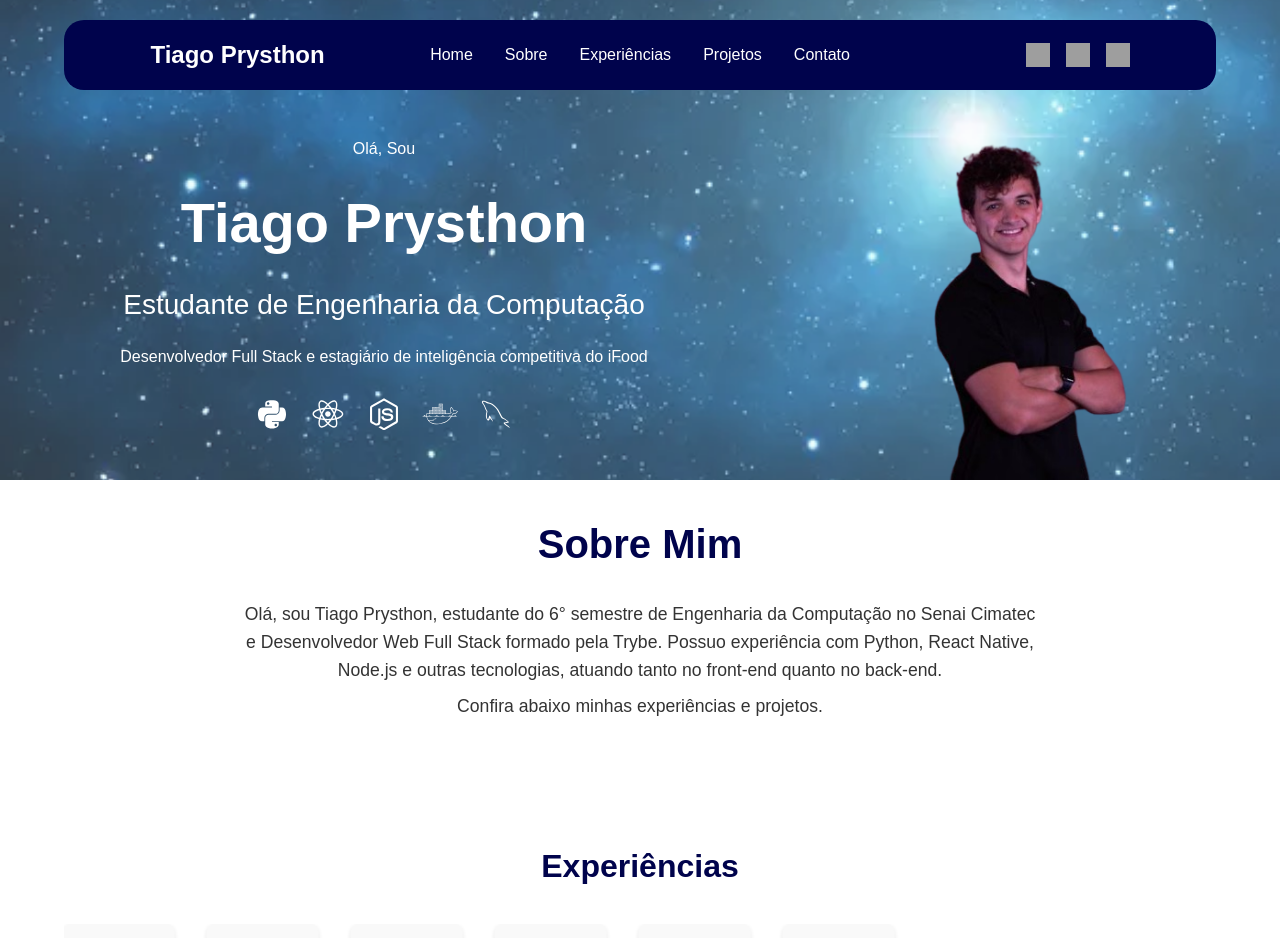
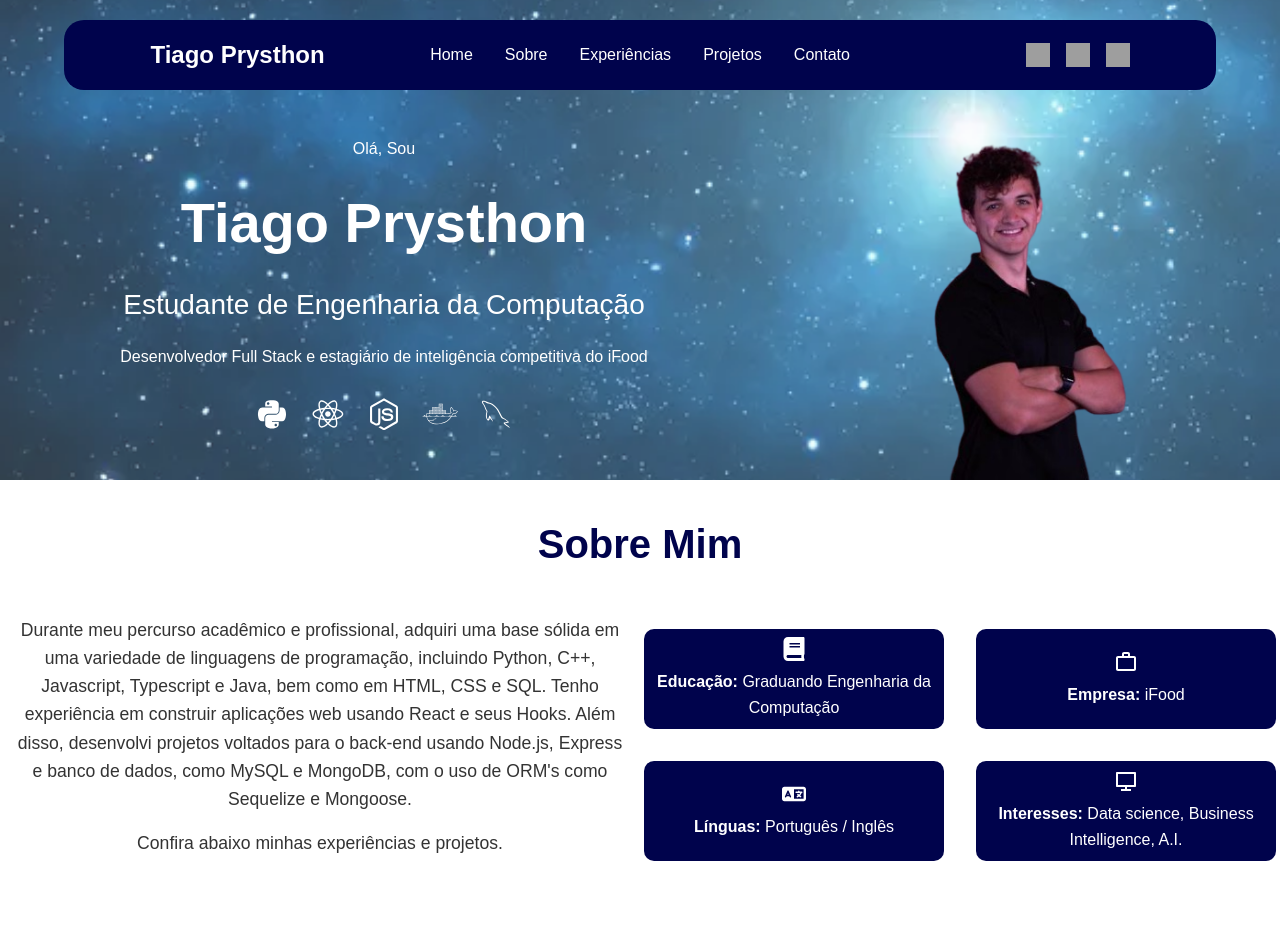
Before and after one commit to Prysthon/Prysthon.github.io, a React (Vite) app in the folder portfolio/: page / in a window 1280 px wide. Shown: the top 938 px of the page. Built offline with nearby package versions, Linux system fonts and the light colour scheme; grey boxes are pictures that could not be loaded.

Commit message:
fix about

```diff
--- a/portfolio/src/components/About.jsx
+++ b/portfolio/src/components/About.jsx
@@ -1,17 +1,69 @@
 import React from 'react';
 import '../styles/About.css';
+import { MdWorkOutline } from "react-icons/md";
+import { FaBook } from "react-icons/fa";
+import { FaLanguage } from "react-icons/fa6";
+import { RiComputerLine } from "react-icons/ri";
 
 function About() {
   return (
     <section id="about">
-      <div className="container content">
+      <div>
         <h2>Sobre Mim</h2>
-        <p>
-          Olá, sou Tiago Prysthon, estudante do 6° semestre de Engenharia da Computação no Senai Cimatec
-          e Desenvolvedor Web Full Stack formado pela Trybe. Possuo experiência com Python, React Native,
-          Node.js e outras tecnologias, atuando tanto no front-end quanto no back-end.
-        </p>
-        <p>Confira abaixo minhas experiências e projetos.</p>
+        <div className="about-content">
+          <div className="about-text">
+            <p>
+            Durante meu percurso acadêmico e profissional, adquiri uma base sólida em uma variedade de linguagens de programação, incluindo Python, C++, Javascript, Typescript e Java, bem como em HTML, CSS e SQL. Tenho experiência em construir aplicações web usando React e seus Hooks. Além disso, desenvolvi projetos voltados para o back-end usando Node.js, Express e banco de dados, como MySQL e MongoDB, com o uso de ORM's como Sequelize e Mongoose.
+            </p>
+            <p>Confira abaixo minhas experiências e projetos.</p>
+          </div>
+          <div className="about-info">
+            <table>
+              <tbody>
+                <tr>
+                  <td>
+                    <div className="info-item">
+                      <FaBook size={24} />
+                      <div>
+                        <strong>Educação:</strong>
+                        <span> Graduando Engenharia da Computação</span>
+                      </div>
+                    </div>
+                  </td>
+                  <td>
+                    <div className="info-item">
+                      <MdWorkOutline size={24} />
+                      <div>
+                        <strong>Empresa:</strong>
+                        <span> iFood</span>
+                      </div>
+                    </div>
+                  </td>
+                </tr>
+                <tr>
+                  <td>
+                    <div className="info-item">
+                      <FaLanguage size={24} />
+                      <div>
+                        <strong>Línguas:</strong>
+                        <span> Português / Inglês</span>
+                      </div>
+                    </div>
+                  </td>
+                  <td>
+                    <div className="info-item">
+                      <RiComputerLine size={24} />
+                      <div>
+                        <strong>Interesses:</strong>
+                        <span> Data science, Business Intelligence, A.I.</span>
+                      </div>
+                    </div>
+                  </td>
+                </tr>
+              </tbody>
+            </table>
+          </div>
+        </div>
       </div>
     </section>
   );
--- a/portfolio/src/styles/About.css
+++ b/portfolio/src/styles/About.css
@@ -1,18 +1,67 @@
 #about {
-  background: #fff;
+  background: white;
   padding: 2rem 0;
 }
 
-#about .content h2 {
+#about h2 {
   text-align: center;
   margin-bottom: 1.5rem;
   font-size: 2.5rem; /* Aumentado para destacar o título */
   color: #00034c;
 }
 
-#about .content p {
-  max-width: 800px;
-  margin: 0.5rem auto;
+/* Container vermelho com altura total da viewport */
+.about-content {
+  display: flex;
+}
+
+/* Bloco verde (lado esquerdo) com 50% da largura e conteúdo centralizado */
+.about-text {
+  width: 50%;
+  display: flex;
+  flex-direction: column;
+  justify-content: center;
+  align-items: center;
+  padding: 1rem;
   text-align: center;
+}
+
+.about-text p {
   font-size: 1.1rem; /* Tamanho padronizado para o parágrafo */
+  margin-bottom: 1rem;
 }
+
+/* Bloco laranja (lado direito) com conteúdo centralizado */
+.about-info {
+  width: 50%;
+  display: flex;
+  justify-content: center;
+  align-items: center;
+}
+
+.about-info table {
+  border-collapse: collapse;
+}
+
+.about-info td {
+  padding: 1rem;
+}
+
+/* Regras para os info-item com fundo escuro, bordas arredondadas e dimensões fixas */
+.info-item {
+  background-color: #00034c;
+  color: #fff;
+  width: 300px;
+  height: 100px;
+  border-radius: 10px;
+  display: flex;
+  flex-direction: column;
+  justify-content: center;
+  align-items: center;
+  text-align: center;
+  padding: 0.5rem;
+}
+
+.info-item svg {
+  margin-bottom: 0.5rem;
+}
```
